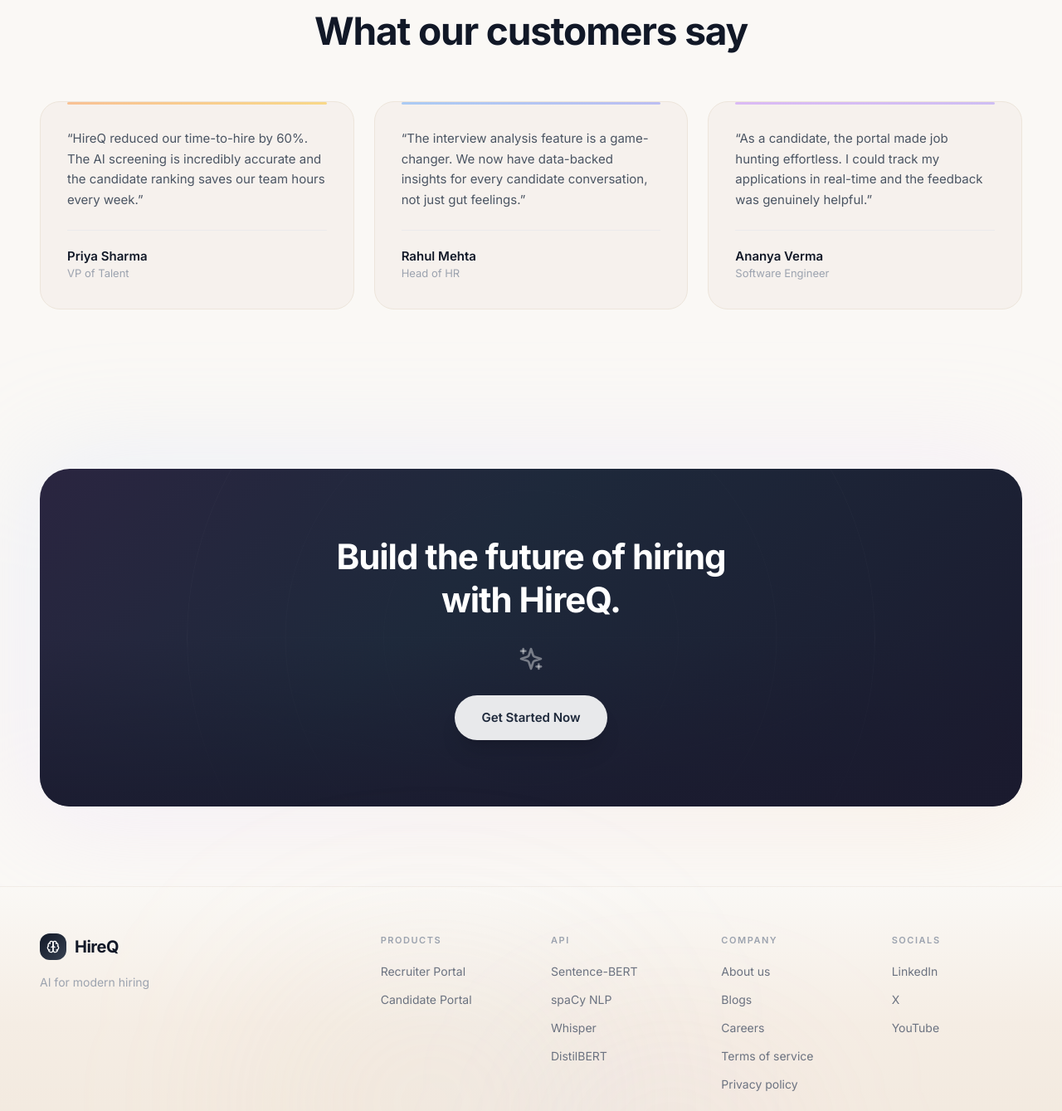
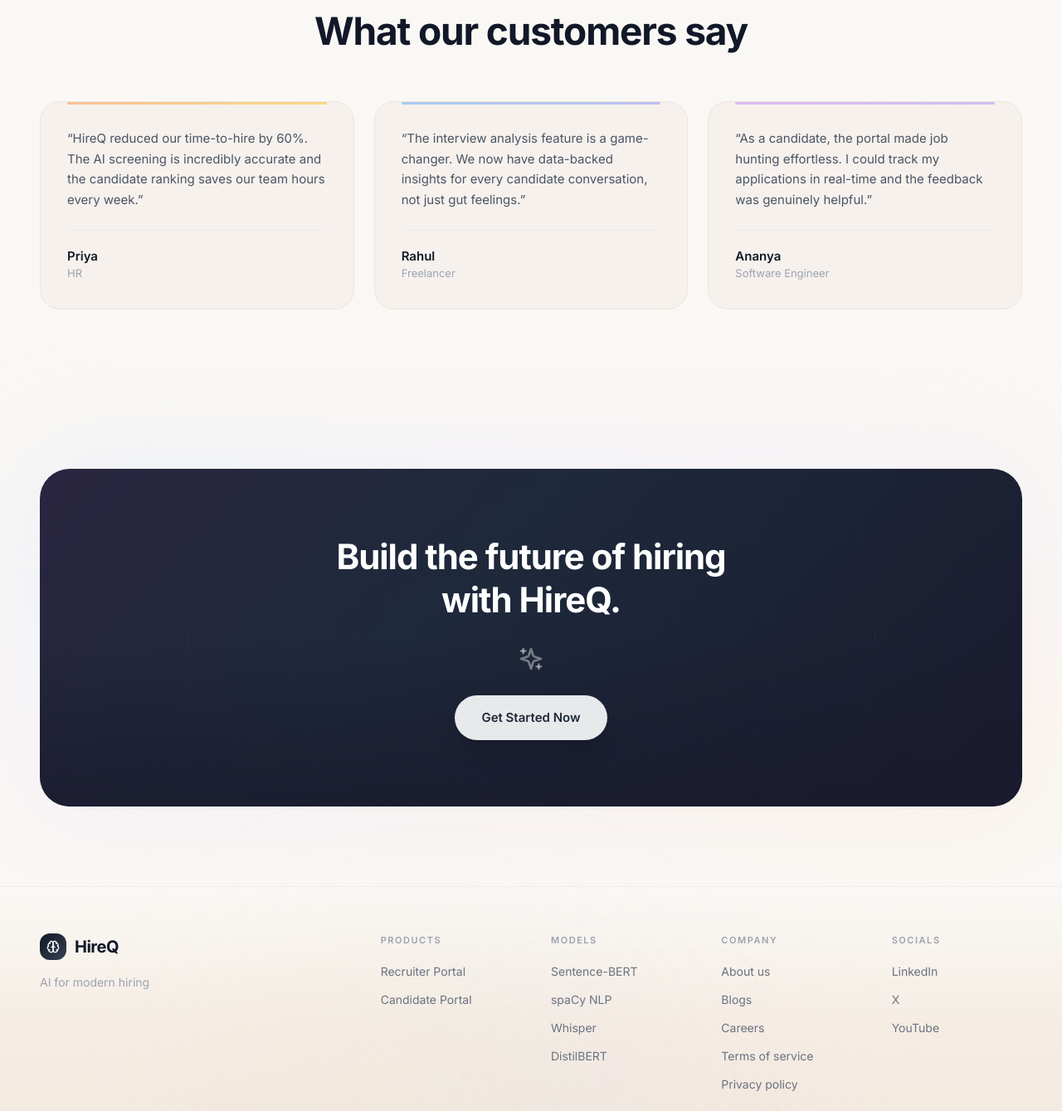
Before and after one commit to suyashahire/smart-resume-filter, a Next.js app: page / in a window 1280 px wide. Shown: the part 5139-6478 px from the top of the page at 83% size. Built offline with nearby package versions, Linux system fonts and the light colour scheme; no server answers.

Commit message:
chore: Rename footer's 'API' section to 'MODELS' and update testimonial names and roles.

```diff
--- a/sections/FooterSection.tsx
+++ b/sections/FooterSection.tsx
@@ -8,7 +8,7 @@ const footerLinks: Record<string, { label: string; href: string; external?: bool
         { label: 'Recruiter Portal', href: '/login' },
         { label: 'Candidate Portal', href: '/candidate/login' },
     ],
-    API: [
+    MODELS: [
         { label: 'Sentence-BERT', href: '#models' },
         { label: 'spaCy NLP', href: '#models' },
         { label: 'Whisper', href: '#models' },
--- a/sections/TestimonialsSection.tsx
+++ b/sections/TestimonialsSection.tsx
@@ -8,19 +8,19 @@ import SectionContainer from '@/components/landing/SectionContainer';
 const testimonials = [
     {
         quote: 'HireQ reduced our time-to-hire by 60%. The AI screening is incredibly accurate and the candidate ranking saves our team hours every week.',
-        name: 'Priya Sharma',
-        role: 'VP of Talent',
+        name: 'Priya',
+        role: 'HR',
         accent: 'from-orange-400 to-amber-400',
     },
     {
         quote: 'The interview analysis feature is a game-changer. We now have data-backed insights for every candidate conversation, not just gut feelings.',
-        name: 'Rahul Mehta',
-        role: 'Head of HR',
+        name: 'Rahul',
+        role: 'Freelancer',
         accent: 'from-blue-400 to-indigo-400',
     },
     {
         quote: 'As a candidate, the portal made job hunting effortless. I could track my applications in real-time and the feedback was genuinely helpful.',
-        name: 'Ananya Verma',
+        name: 'Ananya',
         role: 'Software Engineer',
         accent: 'from-purple-400 to-violet-400',
     },
```
